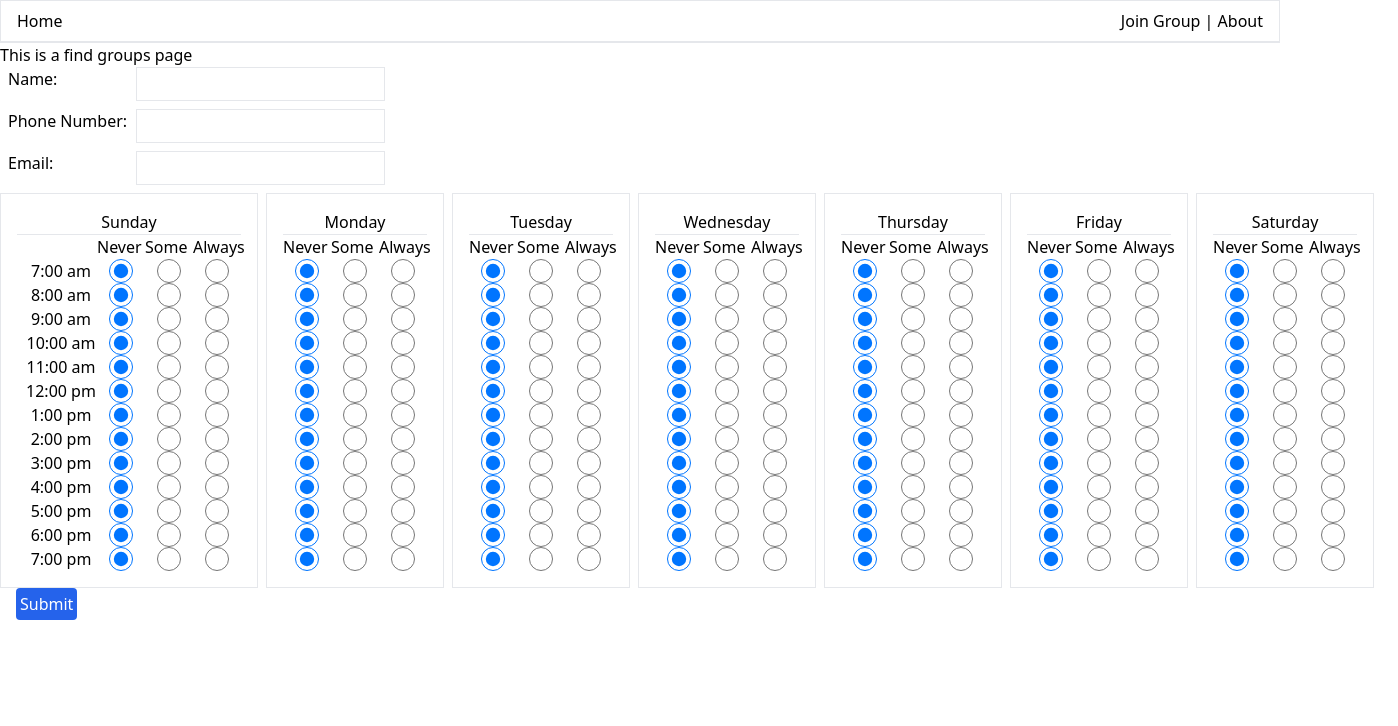
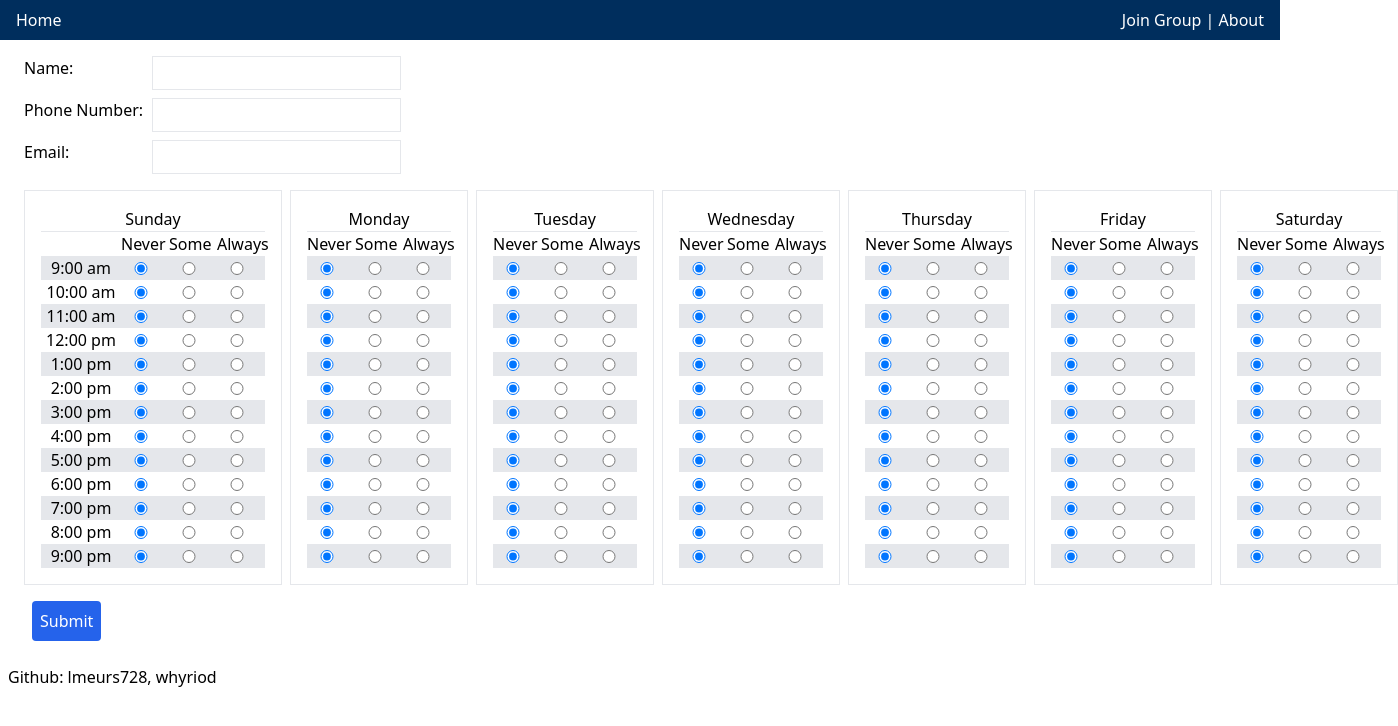
Before and after one commit to lmeurs728/study-group-manager, a Vue app: page /inputData in a window 1280 px wide. Shown: the top 726 px of the page, 1398 px wide, since content can reach past the window. Built offline with nearby package versions, Linux system fonts and the light colour scheme.

Commit message:
Did everything else

```diff
--- a/public/index.html
+++ b/public/index.html
@@ -13,6 +13,7 @@
       <strong>We're sorry but <%= htmlWebpackPlugin.options.title %> doesn't work properly without JavaScript enabled. Please enable it to continue.</strong>
     </noscript>
     <div id="app"></div>
-    <!-- built files will be auto injected -->
+	<!-- built files will be auto injected -->
+	<footer class="p-2"><a href='https://github.com/lmeurs728/study-group-manager'>Github: lmeurs728, whyriod</a></footer>
   </body>
 </html>
--- a/src/App.vue
+++ b/src/App.vue
@@ -1,6 +1,6 @@
 <template>
 <div>
-	<div class="border border-b-2 py-2 flex justify-between px-4">
+	<div class="py-2 flex justify-between px-4 bg-navy text-white">
 		<router-link to="/">Home</router-link>
 		<div>
 			<router-link to="/inputData">Join Group</router-link> |
@@ -10,3 +10,18 @@
 	<router-view/>
 </div>
 </template>
+
+<style scoped>
+.avatar-size {
+	width: 32px;
+	height: 32px;
+}
+
+.bg-navy {
+	background-color:#002E5D;
+}
+
+.bg-royal {
+	background-color:#0062B8;
+}
+</style>
--- a/src/components/Day.vue
+++ b/src/components/Day.vue
@@ -1,7 +1,7 @@
 <template>
 	<div>
 		<p class="text-center font-bold mt-4" v-text="day.dayName"></p>
-		<div class="flex chart-width">
+		<div class="flex chart-width sm:w-auto">
 			<div>
 				<br>
 				<div v-for="index in 13" :key="_uid + index">
@@ -17,8 +17,10 @@
 </template>
 
 <style scoped>
-.chart-width {
-	width: 100vw;
+@media (max-width: 640px) {
+	.chart-width {
+		width: 100vw;
+	}
 }
 </style>
 
--- a/src/components/PersonColumn.vue
+++ b/src/components/PersonColumn.vue
@@ -11,6 +11,14 @@
 .avatar-size {
 	width: 32px;
 	height: 32px;
+}
+
+.bg-navy {
+	background-color:#002E5D;
+}
+
+.bg-royal {
+	background-color:#0062B8;
 }
 </style>
 
@@ -28,10 +36,10 @@ export default {
 	methods: {
 		getDayColor(hour) {
 			return hour === 2
-				? "bg-blue-600"
+				? "bg-navy"
 				: hour === 1
-					? "bg-yellow-400"
-					: "bg-white"
+					? "bg-royal"
+					: "bg-white";
 		}
 	}
 }
--- a/src/components/input/InputDay.vue
+++ b/src/components/input/InputDay.vue
@@ -1,5 +1,5 @@
 <template>
-	<div class="p-4 mr-2 border">
+	<div class="p-4 mr-2 mt-2 border">
 		<p class="text-center border-b" v-text="moment.weekdays(day.day)"></p>
 		<div class="flex flex-col items-center">
 			<div :class="['ml-20 flex', leftMargin]">
@@ -8,8 +8,8 @@
 				<p class="w-10 mx-2">Always</p>
 			</div>
 
-			<div v-for="(hour, index) in day.hours" :key="_uid + index">
-				<div class="flex h-6">
+			<div v-for="(hour, index) in day.hours" :key="_uid + index" class="w-full">
+				<div :class="['flex h-6 w-full items-center', grayBG(index)]">
 					<p class="hidden sm:block w-20 text-center" v-if="day.day === 0" v-text="getMomentTime(index)"></p>
 					<p class="sm:hidden w-20 text-center" v-text="getMomentTime(index)"></p>
 					<input class="w-10" :value="0" v-model="day.hours[index]" type="radio">
@@ -35,12 +35,15 @@ export default {
 	computed: {
 		leftMargin() {
 			return this.day.day === 0 ? "sm:ml-20" : "sm:ml-0";
-		}
+		},
 	},
 	methods: {
 		getMomentTime(index) {
-			index += 7;
+			index += 9;
 			return moment(index, 'HH').format('h:mm a')
+		},
+		grayBG(index) {
+			return index % 2 === 0 ? "bg-gray-200" : "bg-white"
 		}
 	}
 }
--- a/src/main.js
+++ b/src/main.js
@@ -41,12 +41,20 @@ data: function(){
 },
 methods: {
 	addPerson(newPerson) {
+		const newPersonAvailability = JSON.parse(JSON.stringify(newPerson.availability));
+		if (newPerson.id) {
+			for (let i = 0; i < 7; i++) {
+				this.weekData[i].people.find(person => person.id === newPerson.id).availability = newPersonAvailability[i].hours;
+			}
+			return;
+		}
+
 		var perObject = {
-			id: this.weekData[0].people[this.weekData[0].people.length - 1].id + 1,
+			id: this.weekData[0].people[this.weekData[0].people.length - 1]?.id + 1 || 1,
 			name: newPerson.name,
 			phone: newPerson.phone,
 			email: newPerson.email,
-			avatar: sampleData[Math.floor(Math.random() *  20)].avatar
+			avatar: sampleData[Math.floor(Math.random() *  20)]?.avatar || sampleData[0].avatar
 		}
 
 		for (let i = 0; i < 7; i++) {
--- a/src/views/About.vue
+++ b/src/views/About.vue
@@ -1,8 +1,8 @@
 <template>
   <div>
-    <div v-if="person" class="flex flex-col sm:flex-row items-center p-4 m-4 border-2">
-		<img class="big-avatar-size border-2" alt="" :src="person.avatar"/>
-		<div class="text-center ml-2">
+    <div v-if="person" class="flex flex-col sm:flex-row items-center p-4 m-4 border-2 bg-gray-100">
+		<img class="big-avatar-size border-2 rounded-full bg-white" alt="" :src="person.avatar"/>
+		<div class="text-center sm:text-left ml-2">
 			<p v-text="person.name"></p>
 			<p v-text="person.phone"></p>
 			<p v-text="person.email"></p>
@@ -14,7 +14,9 @@
 			<p v-text="person1.name"></p>
 		</div>
 	</template>
-	<button class="cursor-pointer ml-4 p-1 rounded text-white bg-blue-600" v-if="person" @click="person = null">See Class</button>
+	<button class="cursor-pointer ml-4 p-2 rounded text-white bg-blue-600" v-if="person" @click="person = null">See Class</button>
+	<button class="cursor-pointer ml-4 p-2 rounded text-white bg-blue-600" v-if="person" @click.prevent="$router.push({name: 'InputData', params: {personID:person.id}})">Edit Availability</button>
+	<button class="cursor-pointer ml-4 p-2 rounded text-white bg-blue-600" v-if="person" @click.prevent="deletePerson(person.id)">Delete Person</button>
   </div>
 
 </template>
@@ -37,6 +39,12 @@ export default {
 			person: this.$route.params.person,
 			weekData: this.$root.$data.weekData,
 		}
+	},
+	methods: {
+		deletePerson(id) {
+			this.weekData.forEach(day => day.people.splice(day.people.findIndex(person => person.id === id), 1))
+			this.$router.push('/');
+		}
 	}
 }
 
--- a/src/views/Home.vue
+++ b/src/views/Home.vue
@@ -1,13 +1,43 @@
 <template>
-<div class="flex">
-	<DayList :week="weekData"></DayList>
-</div>
+	<div v-if="weekData[0].people[0]">
+		<div class="flex justify-between sm:justify-around items-center mt-2 px-10">
+			<div class='flex items-center'>
+				<div :class="['ml-2 p-4 w-2 border']"></div>
+				<p class='ml-2'>Unavailable</p>
+			</div>
+
+			<div class='flex items-center'>
+				<div :class="['ml-2 p-4 w-2 border bg-royal']"></div>
+				<p class='ml-2'>Sometimes Available</p>
+			</div>
+
+			<div class='flex items-center'>
+				<div :class="['ml-2 p-4 w-2 border bg-navy']"></div>
+				<p class='ml-2'>Available</p>
+			</div>
+		</div>
+		<div class="flex">
+			<DayList :week="weekData"></DayList>
+		</div>
+	</div>
+	<div class="m-2" v-else>
+		JK LMAO
+	</div>
 </template>
+
+<style scoped>
+.bg-navy {
+	background-color:#002E5D;
+}
+
+.bg-royal {
+	background-color:#0062B8;
+}
+</style>
 
 <script>
 
 import DayList from "../components/DayList"
-import moment from "moment"
 export default {
 	name: 'Home',
 	components: {
@@ -16,7 +46,6 @@ export default {
 	data: function() {
 		return {
 			weekData: this.$root.$data.weekData,
-			moment: moment
 		}
 	},
 }
--- a/src/views/InputData.vue
+++ b/src/views/InputData.vue
@@ -1,28 +1,26 @@
 <template>
-  <div class="about">
-    <h1>This is a find groups page</h1>
-
+  <div class="m-4">
 		<div class="flex mb-2">
-			<label for="fname" class="pl-2 w-32 block">Name:</label>
-			<input class="border ml-2 px-2 py-1" type="text" id="fname" name="fname"><br>
+			<label for="name" class="pl-2 w-32 block">Name:</label>
+			<input class="border ml-2 px-2 py-1" type="text" id="name" name="name" v-model="newPerson.name"><br>
 		</div>
 
 		<div class="flex mb-2">
-			<label for="fname" class="pl-2 w-32 block">Phone Number:</label>
-			<input class="border ml-2 px-2 py-1" type="text" id="fname" name="fname"><br>
+			<label for="phone" class="pl-2 w-32 block">Phone Number:</label>
+			<input class="border ml-2 px-2 py-1" type="text" id="phone" name="phone" v-model="newPerson.phone"><br>
 		</div>
 
 		<div class="flex mb-2">
-			<label for="fname" class="pl-2 w-32 block">Email:</label>
-			<input class="border ml-2 px-2 py-1" type="text" id="fname" name="fname"><br>
+			<label for="email" class="pl-2 w-32 block">Email:</label>
+			<input class="border ml-2 px-2 py-1" type="text" id="email" name="email" v-model="newPerson.email"><br>
 		</div>
 
-		<div class="sm:flex">
+		<div class="sm:flex ml-2">
 			<InputDay v-for="day in newPerson.availability" :key="day.day" :day="day"></InputDay>
 		</div>
 
 
-	<button class="cursor-pointer ml-4 p-1 rounded text-white bg-blue-600" @click="addPerson">Submit</button>
+	<button class="cursor-pointer ml-4 p-2 rounded text-white bg-blue-600 mt-4" @click="addPerson">Submit</button>
   </div>
 </template>
 
@@ -35,12 +33,12 @@ export default {
 	},
 	data: function() {
 		return {
-			newPerson: {
-				name:'',
-				phone:'',
-				email:'',
+			newPerson: this.$route.params.personID ? this.getExistingPerson() : {
+				name:' ',
+				phone:' ',
+				email:' ',
 				availability: this.makeEmptyAvailabilityArray()
-			}
+			},
 		}
 	},
 	methods: {
@@ -57,6 +55,12 @@ export default {
 			eventbus.$emit('add-person',this.newPerson)
 			this.$router.push('/');
 		},
+		getExistingPerson(){
+			let weekData = this.$root.$data.weekData
+			let existingPerson = weekData[0].people.find(person => person.id === this.$route.params.personID)
+			existingPerson.availability = JSON.parse(JSON.stringify(weekData.map((day,index) => ({day: index, hours: weekData[index].people.find(person => person.id === this.$route.params.personID).availability}))))
+			return existingPerson;
+		}
 	}
 }
 </script>
```
